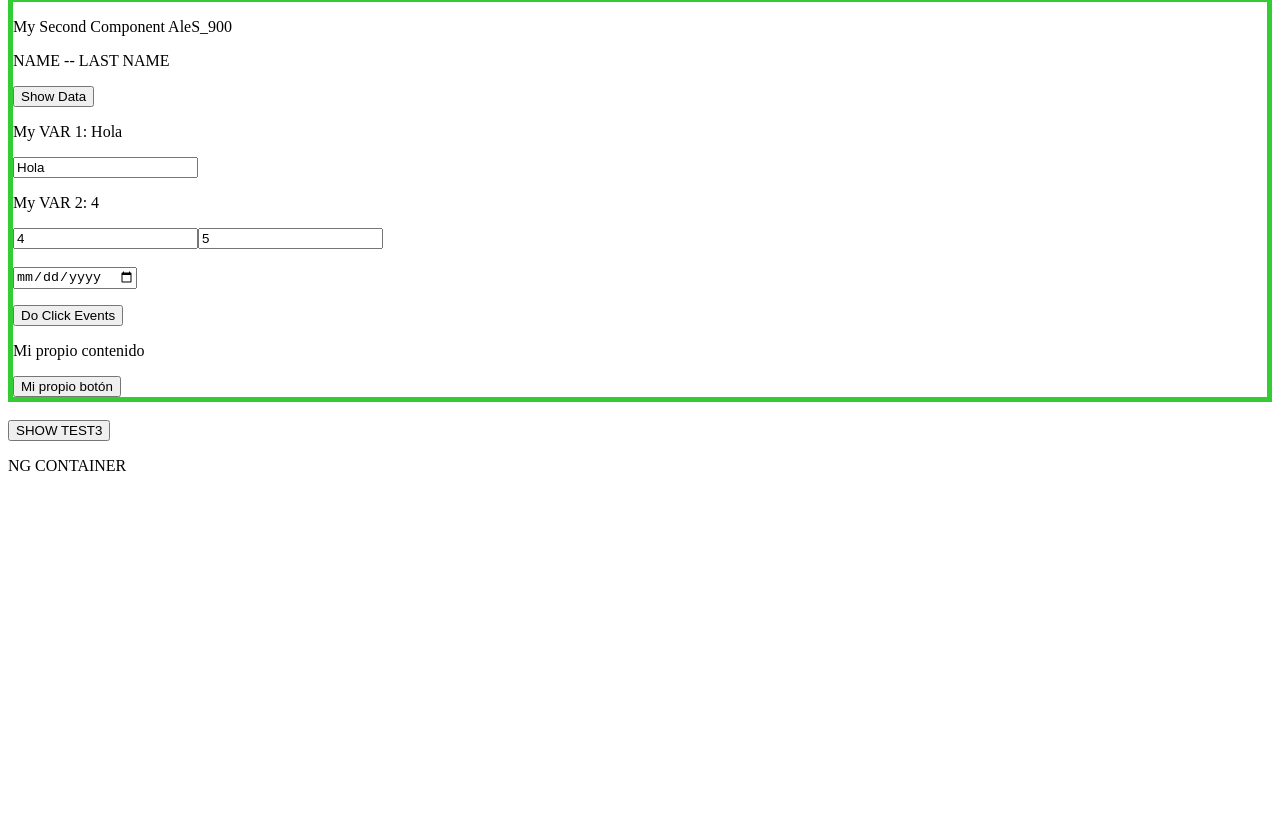
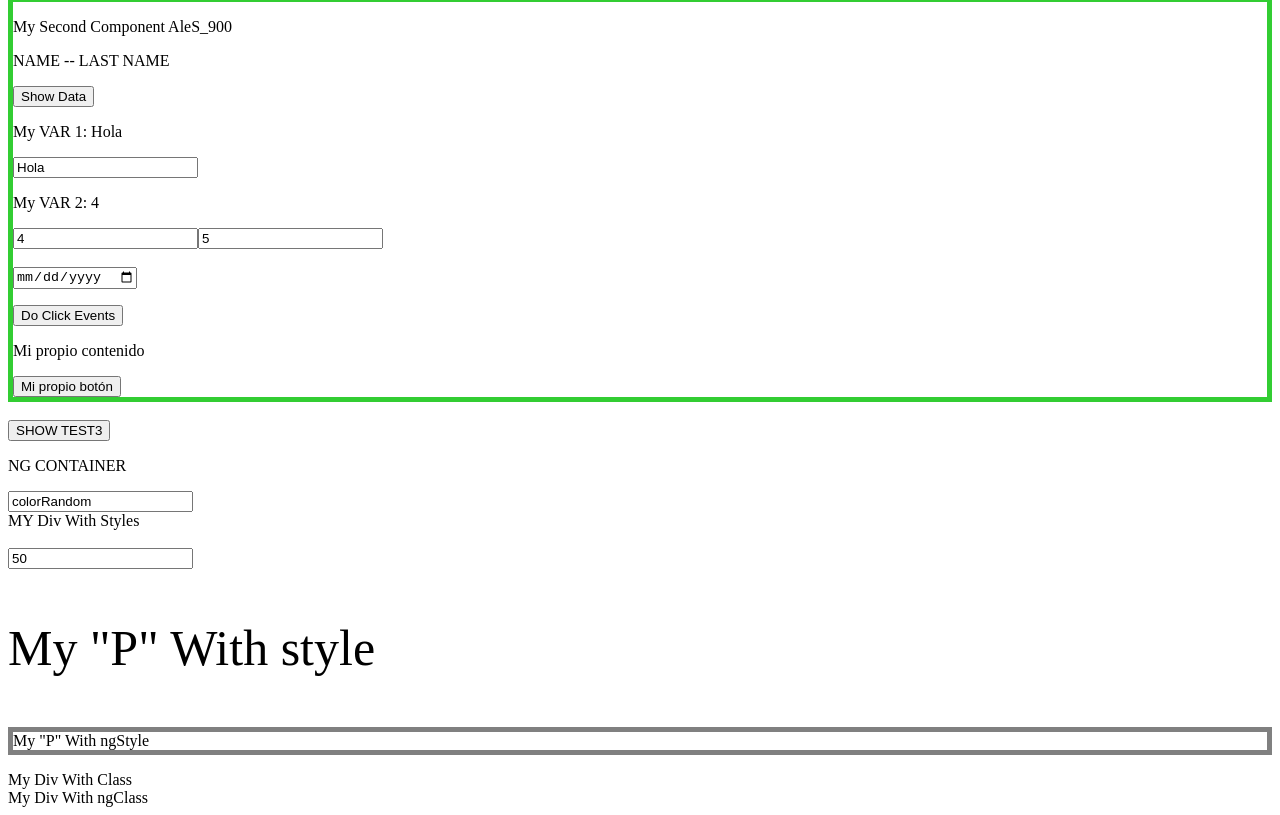
Before and after one commit to AleS900/angular-course-2021, an Angular app: page / in a window 1280 px wide. Shown: the part 2006-2821 px from the top of the page. Before the commit the page ends 2497 px from the top, so only its background shows below. Built offline with nearby package versions, Linux system fonts and the light colour scheme.

Commit message:
08/11/2021 style, ngStyle, class and ngClass

```diff
--- a/src/app/app.component.html
+++ b/src/app/app.component.html
@@ -12,7 +12,7 @@
 
 <!--
   // *************************************
-  // ***           DIRECTIVES          ***
+  // ***     STRUCTURAL DIRECTIVES     ***
   // *************************************
 -->
 
@@ -99,7 +99,7 @@
             </savc-comp3>
         </li>
         <li *ngSwitchCaseDefault>
-            NO COLOR SELECTED
+            Orange
         </li>
     </ul>
     <!--
@@ -182,4 +182,76 @@
     <p>NG CONTAINER</p>
 </ng-container>
 
+<!--
+  // *************************************
+  // ***      ATTRIBUTE DIRECTIVES     ***
+  // *************************************
+
+    Una directiva de atributo cambia la
+    apariencia o el comportamiento de un
+    elemento DOM.
+
+-->
+
+<!--
+    Directiva de nombre Style:
+    Cuando se quiere modificar un solo atributo,
+    es posible hacerlo para más pero es una mala
+    práctica.
+-->
+<input type="text" [(ngModel)]="color" >
+<div [style.border]= "'5px solid ' + color">
+  MY Div With Styles
+</div>
+<br>
+
+<input type="number" [(ngModel)]="font" >
+<p [style.fontSize.px]="font">
+    My "P" With style
+</p>
+
+<!--
+    Directiva de nombre ngStyle
+    Cuando se quiere modificar más de un solo
+    atributo.
+-->
+<p [ngStyle]="{
+    'background': color,
+    'border': '5px gray solid'}"
+>
+    My "P" With ngStyle
+</p>
+
+<!--
+    Directiva de nombre class:
+    Cuando se quiere modificar una sola clase,
+    es posible hacerlo para más pero es una mala
+    práctica.
+-->
+<div [class.clr1]="color === 'hola'">
+    My Div With Class
+</div>
+
+<!--
+    Directiva de nombre ngClass
+    Cuando se quiere modificar más de una sola
+    calse.
+-->
+<div [ngClass]="{
+'clr1': color === 'hola0',
+'clr2': color === 'hola1',
+'clr3': color === 'hola2',
+'clr4': color === 'hola3',
+'clr5': color === 'hola4',
+'clr6': color === 'hola5',
+'clr7': color === 'hola6',
+'clr8': color === 'hola7',
+'clr9': color === 'hola8',
+'clr10': color === 'hola9',
+'clr11': color === 'hola10',
+'clr12': color === 'hola11'
+}">
+    My Div With ngClass
+</div>
+
 <!-- button onclick="">do click </button -->
--- a/src/app/app.component.scss
+++ b/src/app/app.component.scss
@@ -0,0 +1,47 @@
+.clr1 {
+  background-color: red;
+}
+
+.clr2 {
+  background-color: green;
+}
+
+.clr3 {
+  background-color: orange;
+}
+
+.clr4 {
+  background-color: yellow;
+}
+
+.clr5 {
+  background-color: blue;
+}
+
+.clr6 {
+  background-color: pink;
+}
+
+.clr7 {
+  background-color: purple;
+}
+
+.clr8 {
+  background-color: cyan;
+}
+
+.clr9 {
+  background-color: black;
+}
+
+.clr10 {
+  background-color: brown;
+}
+
+.clr11 {
+  background-color: gold;
+}
+
+.clr12 {
+  background-color: violet;
+}
--- a/src/app/app.component.ts
+++ b/src/app/app.component.ts
@@ -9,6 +9,8 @@ export class AppComponent {
   title = 'angular2021';
   myStatus = 'my status';
   myNameTest = 'my name';
+  color = 'colorRandom';
+  font = '50';
   sw=true;
   @Input() nameList = [
     {name:'Juan', lastName:'Gutiérrez'},
```
